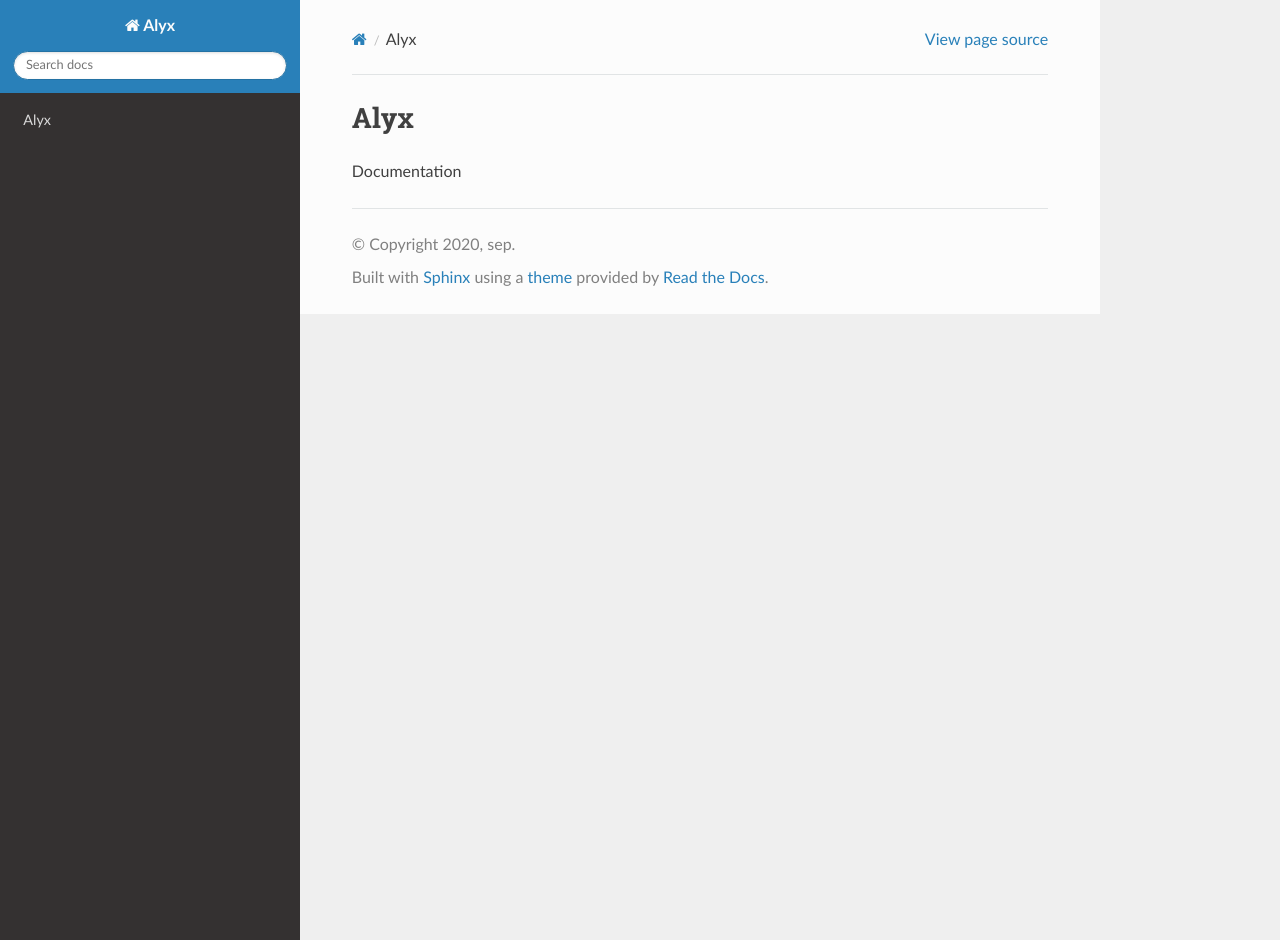
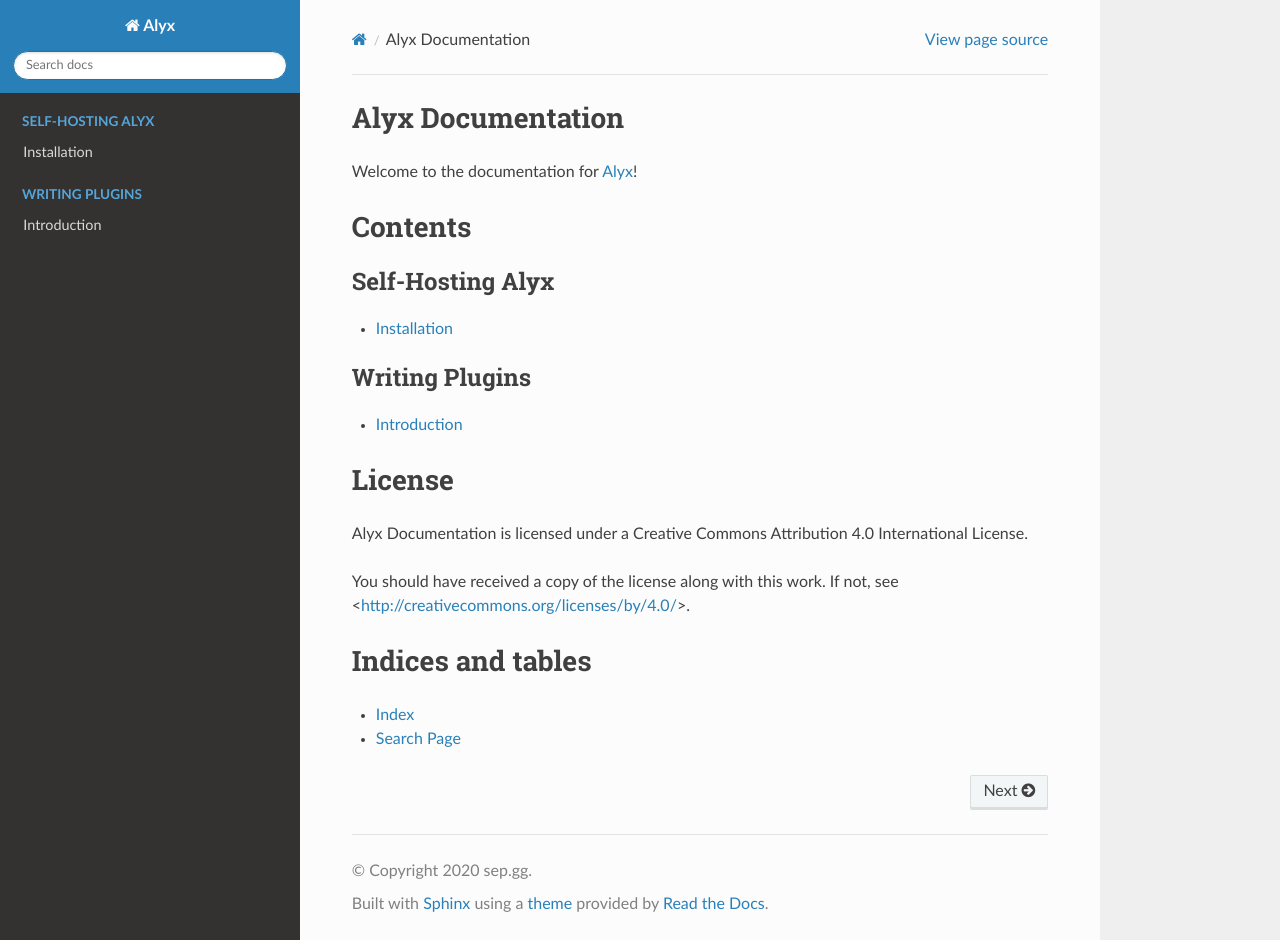
Before and after one commit to sepdotgg/alyx-java, a Sphinx documentation site: the page built from docs/index.rst, in a window 1280 px wide and 940 px high. Built offline with Sphinx 7.4.7 and the Read the Docs theme 2.0.0, drawn with Linux system fonts in a browser that asks for light colours.

Commit message:
Switch to RST for Sphinx

```diff
--- a/docs/conf.py
+++ b/docs/conf.py
@@ -18,8 +18,8 @@
 # -- Project information -----------------------------------------------------
 
 project = 'Alyx'
-copyright = '2020, sep'
-author = 'sep'
+copyright = '2020 sep.gg'
+author = 'sep.gg'
 
 # The full version, including alpha/beta/rc tags
 release = '0.0.1'
@@ -31,7 +31,6 @@
 # extensions coming with Sphinx (named 'sphinx.ext.*') or your custom
 # ones.
 extensions = [
-    'recommonmark'
 ]
 
 # Override default RTD master doc
--- /dev/null
+++ b/docs/index.rst
@@ -0,0 +1,35 @@
+Alyx Documentation
+==================
+
+Welcome to the documentation for Alyx_!
+
+Contents
+========
+
+.. toctree::
+   :caption: Self-Hosting Alyx
+   :maxdepth: 2
+
+   self_hosting/installation
+
+.. toctree::
+   :caption: Writing Plugins
+   :maxdepth: 2
+
+   writing_plugins/introduction
+
+License
+===================
+Alyx Documentation is licensed under a
+Creative Commons Attribution 4.0 International License.
+
+You should have received a copy of the license along with this
+work. If not, see <http://creativecommons.org/licenses/by/4.0/>.
+
+Indices and tables
+==================
+
+* :ref:`genindex`
+* :ref:`search`
+
+.. _Alyx: https://github.com/seputaes/alyx
--- /dev/null
+++ b/docs/self_hosting/installation.rst
@@ -0,0 +1,4 @@
+Installation
+============
+
+Hello world
--- /dev/null
+++ b/docs/writing_plugins/introduction.rst
@@ -0,0 +1,4 @@
+Introduction
+============
+
+Hello world
```
Also changed, not shown: docs/index.md (deleted, +0 -3 lines), 2 other files.
